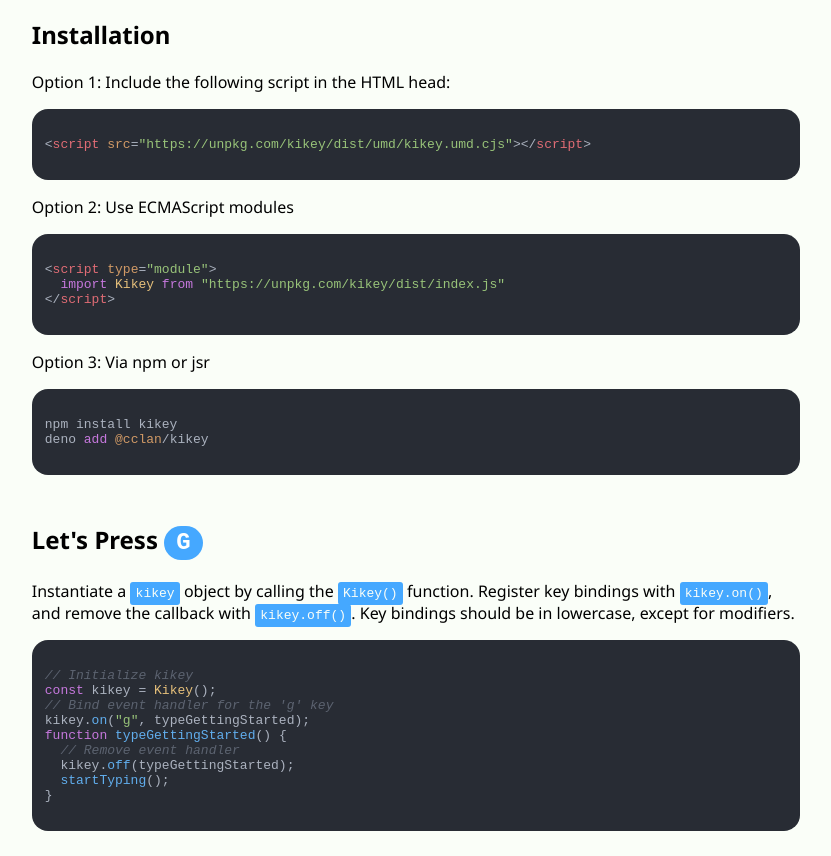
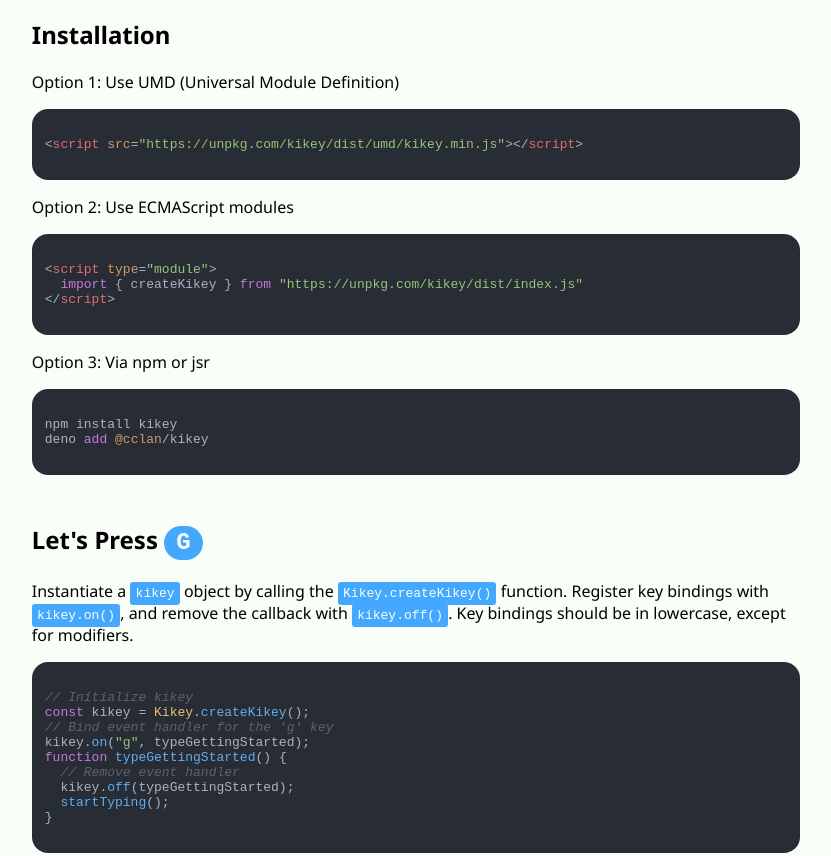
Before and after one commit to FOBshippingpoint/kikey, a website built with Vite: page site/index.html in a window 1280 px wide. Shown: the part 320-1176 px from the top of the page, without its empty margins (229-1060 px from the left). Built offline with nearby package versions, Linux system fonts and the light colour scheme.

Commit message:
remove default exports

```diff
--- a/jsr.json
+++ b/jsr.json
@@ -1,5 +1,5 @@
 {
   "name": "@cclan/kikey",
-  "version": "1.0.2",
+  "version": "2.0.0",
   "exports": "./src/index.ts"
 }
--- a/package.json
+++ b/package.json
@@ -1,6 +1,6 @@
 {
   "name": "kikey",
-  "version": "1.0.2",
+  "version": "2.0.0",
   "description": "An easy-to-use shortcut library.",
   "license": "MIT",
   "homepage": "https://fobshippintpoint.github.io/kikey",
@@ -18,7 +18,7 @@
     "lint": "biome lint --write src test",
     "check": "biome check --write src test",
     "build:esm": "tsc",
-    "build:umd": "vite build",
+    "build:umd": "vite build && mv ./dist/umd/kikey.umd.cjs ./dist/umd/kikey.min.js",
     "build": "npm run build:umd && npm run build:esm"
   },
   "files": [
--- a/site/index.html
+++ b/site/index.html
@@ -25,14 +25,14 @@
       <hr />
       <section>
         <h2>Installation</h2>
-        <p>Option 1: Include the following script in the HTML head:</p>
+        <p>Option 1: Use UMD (Universal Module Definition)</p>
         <pre><code>
-&lt;script src=&quot;https://unpkg.com/kikey/dist/umd/kikey.umd.cjs&quot;&gt;&lt;/script&gt;
+&lt;script src=&quot;https://unpkg.com/kikey/dist/umd/kikey.min.js&quot;&gt;&lt;/script&gt;
         </code></pre>
         <p>Option 2: Use ECMAScript modules</p>
         <pre><code>
 &lt;script type=&quot;module&quot;&gt;
-  import Kikey from &quot;https://unpkg.com/kikey/dist/index.js&quot;
+  import { createKikey } from &quot;https://unpkg.com/kikey/dist/index.js&quot;
 &lt;/script&gt;
         </code></pre>
         <p>Option 3: Via npm or jsr</p>
@@ -41,10 +41,10 @@
 deno add @cclan/kikey
         </code></pre>
         <h2 id="anchor-event-handling">Let's Press <kbd id="getting-started" data-tooltip="Please press the “g” key without shift.">G</kbd></h2>
-        <p>Instantiate a <code>kikey</code> object by calling the <code>Kikey()</code> function. Register key bindings with <code>kikey.on()</code>, and remove the callback with <code>kikey.off()</code>. Key bindings should be in lowercase, except for modifiers.</p>
+        <p>Instantiate a <code>kikey</code> object by calling the <code>Kikey.createKikey()</code> function. Register key bindings with <code>kikey.on()</code>, and remove the callback with <code>kikey.off()</code>. Key bindings should be in lowercase, except for modifiers.</p>
         <pre><code class="language-javascript">
 // Initialize kikey
-const kikey = Kikey();
+const kikey = Kikey.createKikey();
 // Bind event handler for the 'g' key
 kikey.on("g", typeGettingStarted);
 function typeGettingStarted() {
@@ -109,7 +109,8 @@
 });
       </code></pre>
         <h2>Try it yourself</h2>
-        <div style="padding-bottom: 2em">Now, try it yourself using the browser dev console! Had no idea? How about <code>kikey.on("C-A-s", () => alert("Ctrl + Alt + S pressed!"))</code></div>
+        <div>Now, try it yourself using the browser dev console! Had no idea? How about <code>kikey.on("C-A-s", () => alert("Ctrl + Alt + S pressed!"))</code></div>
+        <h2><a href="https://github.com/FOBshippingpoint/kikey?tab=readme-ov-file#kikeyjs">API Reference</a>👋</h2>
       </section>
     </main>
       <hr />
--- a/site/index.js
+++ b/site/index.js
@@ -1,11 +1,11 @@
-import Kikey from "../src/index";
+import { createKikey } from "../src/index";
 import "./style.css";
 
 function $(selectors) {
   return document.querySelector(selectors);
 }
 
-const kikey = Kikey();
+const kikey = createKikey();
 // Expose kikey to let guests play with it.
 window.kikey = kikey;
 
--- a/src/index.ts
+++ b/src/index.ts
@@ -2,4 +2,4 @@
  * @module
  */
 export { parseBinding } from "./parseBinding";
-export { createKikey as default } from "./kikey";
+export { createKikey } from "./kikey";
```
Also changed, not shown: README.md.
